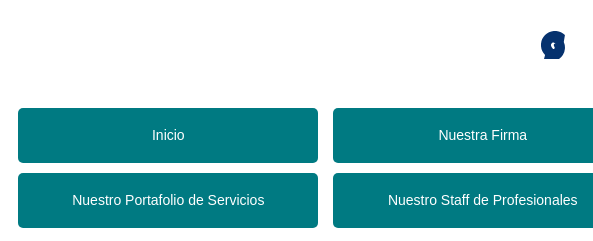
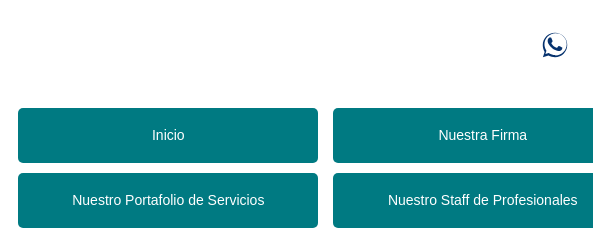
Before and after one commit to LarayAsociados2025/LyA-Webpage, a plain HTML site: page secciones/nuestro-contacto.html in a window 1280 px wide. Shown: the part 434-675 px from the top of the page, 0-593 px from the left. Drawn offline with Linux system fonts and the light colour scheme.

Commit message:
Update nuestro-contacto.html

```diff
--- a/secciones/nuestro-contacto.html
+++ b/secciones/nuestro-contacto.html
@@ -137,9 +137,9 @@
 <div style="text-align: center; margin-bottom: 15px;">
 <a href="https://wa.me/593995145355?text=Hola%2C%20gracias%20por%20contactar%20a%20Lara%20%26%20Asociados%20Consultores%20Legales.%20Estamos%20a%20su%20disposición%20para%20atender%20sus%20consultas%20y%20ofrecerle%20el%20mejor%20servicio%20jurídico.%20%C2%BFEn%20qu%C3%A9%20podemos%20ayudarle%20hoy%3F"
    target="_blank"
-   style="margin: 0 12px; color: #06326E; text-decoration: none; display: inline-block; transition: transform 0.3s;">
-  <svg xmlns="http://www.w3.org/2000/svg" width="28" height="28" fill="currentColor" viewBox="0 0 24 24">
-    <path d="M20.52 3.48A11.87 11.87 0 0 0 3.48 20.52l-1.94 7.54 7.54-1.94a11.87 11.87 0 0 0 10.46-16.64Zm-4.62 14.11c-.44.41-2.6-1.24-3.26-1.75-.55-.41-.9-.6-1.28-.43-.24.1-.89.36-1.7-.84-.33-.57-1.16-1.67-1.16-2.56s.87-1.8 1.25-2.04c.33-.2.73-.24.99-.17.25.06.73.27 1.11.62.38.35.5.49.68.83.18.34.06.63-.03.89-.08.26-.85 2.13-1.04 2.91-.18.76.37 1.18 1.22 1.91.84.73 1.49.96 2.05 1.03.56.06.9-.11 1.23-.28.33-.17 1.29-.91 1.48-1.79.18-.87.18-1.62.12-1.79-.06-.17-.23-.28-.47-.46Zm.57-5.2c-.02-.25-.17-.39-.36-.46-.18-.07-.4-.12-.61-.04-.2.08-.54.43-.67.54-.13.11-.24.18-.39.07-.15-.1-.59-.41-1.13-.7-.42-.21-.78-.46-1.11-.66-.14-.09-.29-.14-.43-.13-.15.01-.3.05-.46.13a.464.464 0 0 0-.23.24c-.04.08-.13.41-.1.82.04.4.4 1.27.91 1.95.5.68 1.16 1.15 1.6 1.39.44.23.69.25.89.19.19-.07.61-.25.77-.4.16-.15.26-.34.27-.53.01-.18.02-.32-.11-.53Z"/>
+   style="margin: 0 12px; text-decoration: none; display: inline-block; transition: transform 0.3s;">
+  <svg xmlns="http://www.w3.org/2000/svg" width="28" height="28" fill="#06326E" viewBox="0 0 448 512">
+    <path d="M380.9 97.1C339 55.3 283.2 32 224.5 32 100.3 32 0 132.3 0 256c0 45 11.8 88.8 34.3 127.4L2.5 480l101.9-31.4C142.3 468 182.9 480 224.5 480c123.7 0 223.5-100.2 223.5-224 0-58.7-23.3-114.5-66.1-158.9zM224.5 438c-38.4 0-76.1-11.3-108.4-32.7l-7.7-4.9-60.4 18.6 19.2-58.8-5-8c-20.3-32.7-31-70.5-31-108.2 0-112.2 91.3-203.5 203.5-203.5 54.3 0 105.3 21.1 143.6 59.4s59.4 89.3 59.4 143.6c0 112.2-91.3 203.5-203.5 203.5zm121.2-142.5c-6.6-3.3-39.2-19.4-45.3-21.6s-10.5-3.3-14.9 3.3-17 21.6-20.9 26.1-7.7 5-14.3 1.7c-39.2-19.4-64.9-34.7-91.1-78.4-6.9-11.8 6.9-11 19.4-36.6 2.2-4.4 1.1-8.3-.5-11.6s-14.9-35.9-20.4-49.1c-5.4-13-11-11.2-14.9-11.4-3.8-.2-8.3-.2-12.7-.2s-11.6 1.7-17.6 8.3c-6 6.6-23.1 22.6-23.1 55.1s23.7 63.9 27 68.3c3.3 4.4 46.7 71.4 113.2 100.1 15.8 6.8 28.1 10.9 37.7 13.9 15.8 5 30.2 4.3 41.5 2.6 12.6-1.9 39.2-16 44.7-31.4 5.5-15.5 5.5-28.7 3.8-31.4-1.6-2.6-6-4.2-12.6-7.4z"/>
   </svg>
 </a>
   <a href="https://www.facebook.com/plarayasociadoshotmailcom" target="_blank" style="margin: 0 12px; color: #06326E; text-decoration: none; display: inline-block; transition: transform 0.3s;">
```
